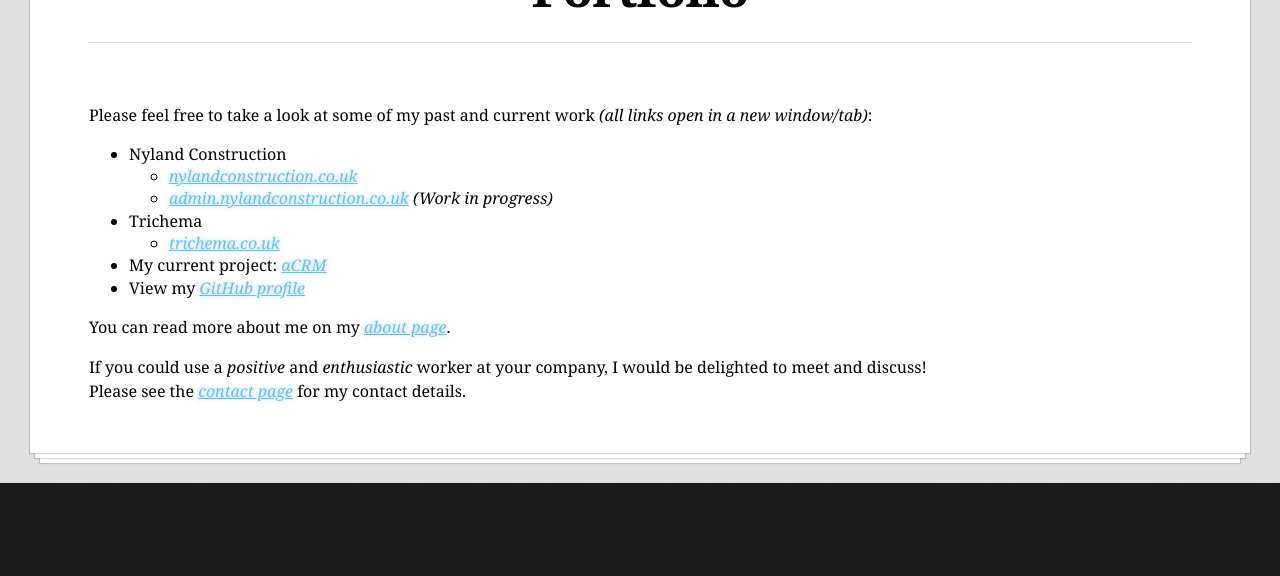
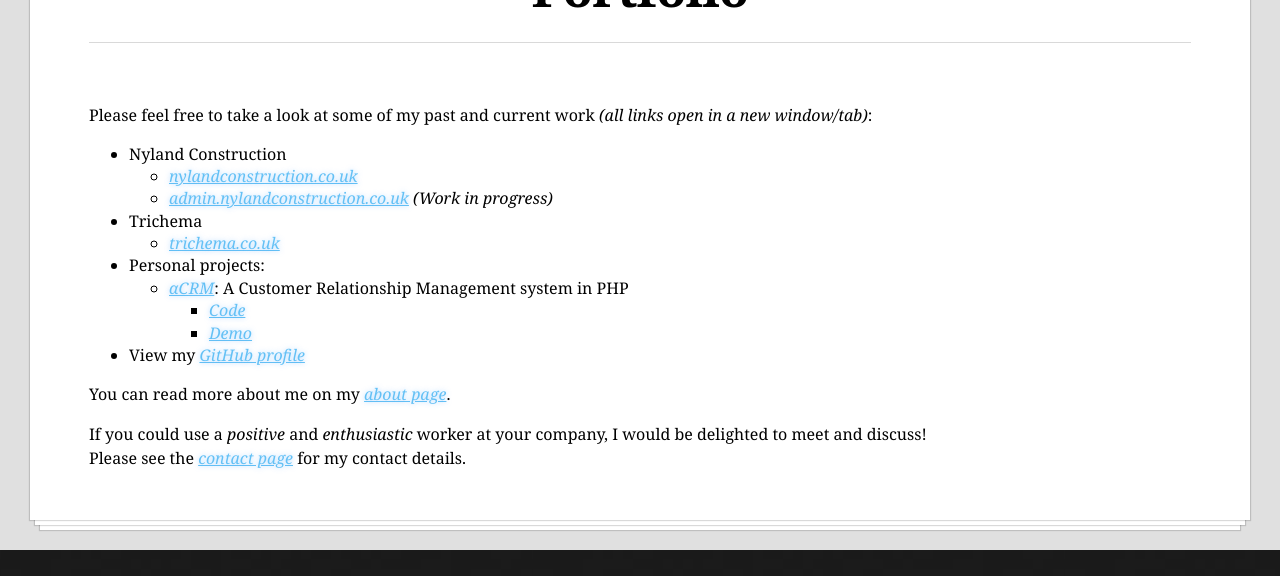
Before and after one commit to JoeNyland/joenyland.github.io, a Jekyll site: the page built from portfolio/index.html, in a window 1280 px wide, cut to the strip 324-900 px from the top of the page. Built offline with Jekyll 4.4.1, drawn with Linux system fonts in a browser that asks for light colours.

Commit message:
Add link to αCRM demo on Portfolio page

```diff
--- a/portfolio/index.html
+++ b/portfolio/index.html
@@ -29,7 +29,14 @@
                     <ul>
                         <li><a href="http://trichema.co.uk" target="_blank">trichema.co.uk</a></li>
                     </ul>
-                    <li>My current project: <a href="http://joenyland.me/alpha-crm" target="_blank">αCRM</a></li>
+                    <li>Personal projects:</li>
+                    <ul>
+                        <li><a href="http://joenyland.me/alpha-crm" target="_blank">αCRM</a>: A Customer Relationship Management system in PHP</li>
+                            <ul>
+                                <li><a href="https://github.com/masterroot24/alpha-crm" target="_blank">Code</a></li>
+                                <li><a href="http://demo.joenyland.me/alpha-crm" target="_blank">Demo</a></li>
+                            </ul>
+                    </ul>
                     <li>View my <a href="https://github.com/MasterRoot24" target="_blank">GitHub profile</a></li>
                 </ul>
                 <p>
```
